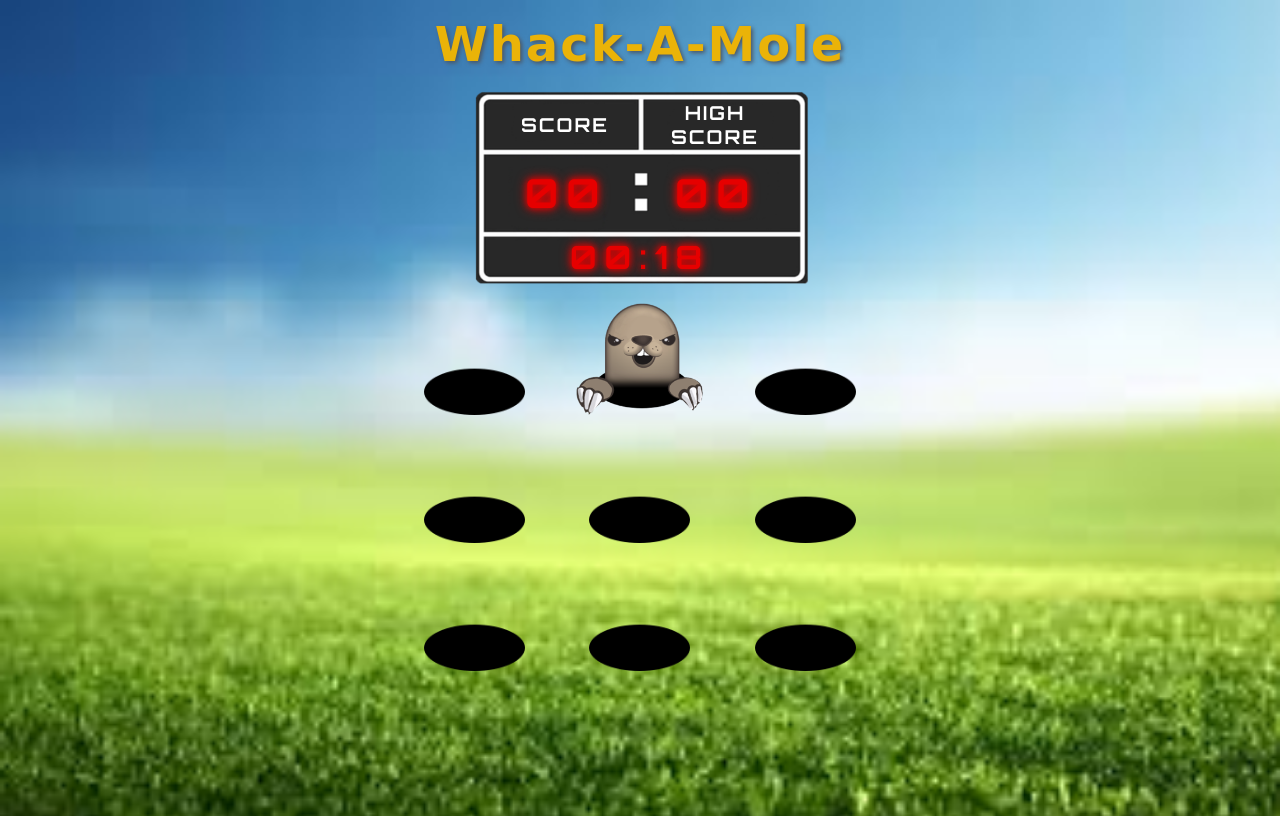
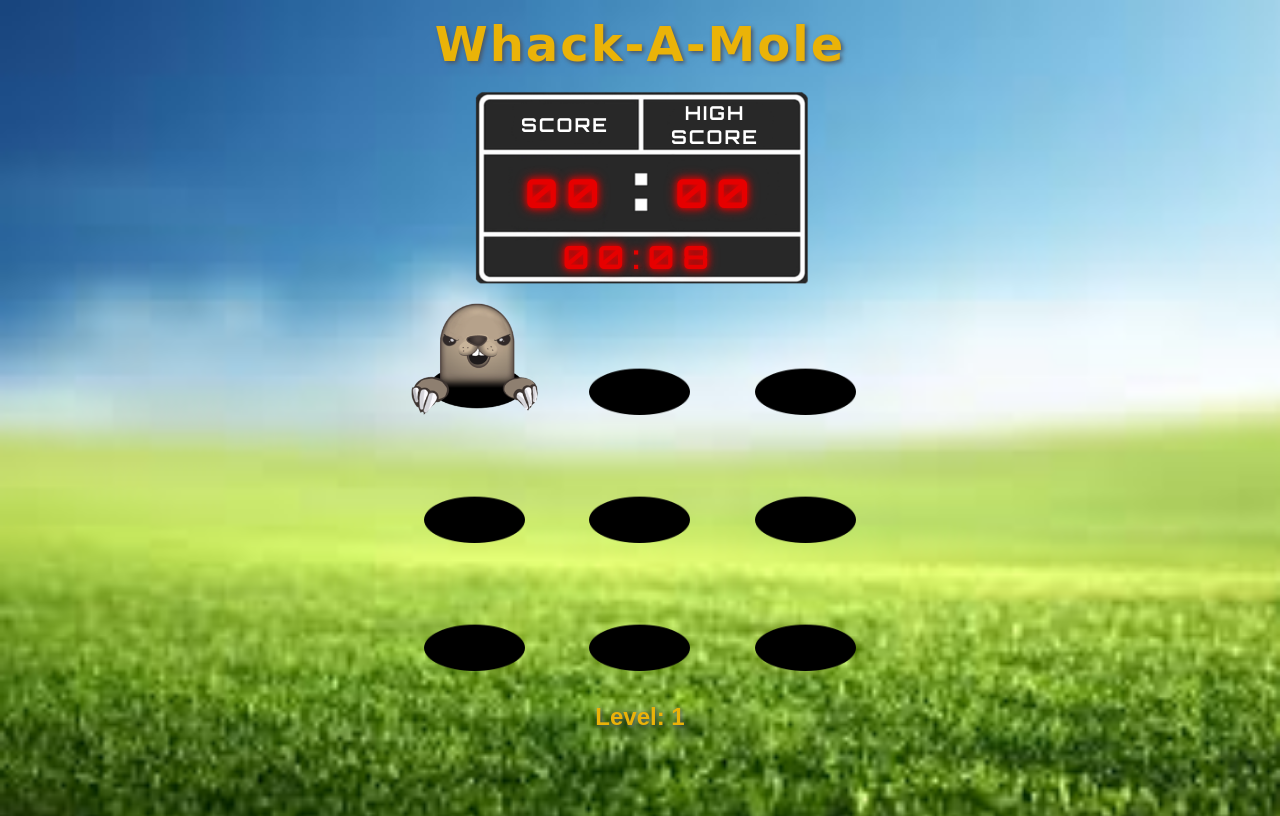
Before and after one commit to MajerAsh/whackAmole, a React (Vite) app: page / in a window 1280 px wide. Both pictures are taken after a click on the button "Play". Built offline with nearby package versions, Linux system fonts and the light colour scheme.

Commit message:
levels and buttns for return home/ retry

```diff
--- a/src/App.jsx
+++ b/src/App.jsx
@@ -20,12 +20,42 @@ export default function App() {
   );
 }
 
+// Added gameState to determine which screen to show vvvv
 function Main() {
-  const { isPlaying } = useGame();
+  const { gameState, message } = useGame();
   return (
-    <div className={isPlaying ? "game-playing" : ""}>
+    <div className={gameState === "playing" ? "game-playing" : ""}>
       <h1>Whack-A-Mole</h1>
-      {isPlaying ? <GameView /> : <WelcomeScreen />}
+      {gameState === "playing" && <GameView />}
+      {(gameState === "message" || gameState === "gameOver") && (
+        <MessageScreen message={message} />
+      )}
+      {gameState === "welcome" && <WelcomeScreen />}
     </div>
   );
 }
+
+function MessageScreen({ message }) {
+  const { startGame, setGameState } = useGame();
+  const showRetry = message === "Game Over" || message === "You Win!";
+
+  return (
+    <div className="message-screen">
+      <h2 className="game-message">{message}</h2>
+      {showRetry && (
+        <>
+          <button className="retry-btn" onClick={startGame}>
+            Try Again
+          </button>
+          <button
+            className="retry-btn"
+            style={{ marginLeft: "1rem" }}
+            onClick={() => setGameState("welcome")}
+          >
+            Return Home
+          </button>
+        </>
+      )}
+    </div>
+  );
+}
--- a/src/Field.jsx
+++ b/src/Field.jsx
@@ -2,10 +2,11 @@ import { useGame } from "./MoleContext";
 
 export default function Field() {
   const NUM_HOLES = 9;
-  const { moleIndex, bangIndex, whackMole } = useGame();
+  const { moleIndex, bangIndex, whackMole, level } = useGame();
 
-  /* returns array of booleans; false = hole, true = mole/hole */
+  /* returns an array of booleans; false = hole, true = mole/hole */
   return (
+    <>
       <ul className="field">
         {Array.from({ length: NUM_HOLES }).map((_, i) => (
           <li
@@ -21,5 +22,7 @@ export default function Field() {
           </li>
         ))}
       </ul>
+      <div className="level-display">Level: {level}</div>
+    </>
   );
 }
--- a/src/MoleContext.jsx
+++ b/src/MoleContext.jsx
@@ -8,42 +8,106 @@ export function GameProvider({ children }) {
   const NUM_HOLES = 9;
 
   const [score, setScore] = useState(0);
-  const [isPlaying, setIsPlaying] = useState(false);
+  const [gameState, setGameState] = useState("welcome");
   const [moleIndex, setMoleIndex] = useState();
   const [bangIndex, setBangIndex] = useState();
   const [highScore, setHighScore] = useState(0);
-  const [timer, setTimer] = useState(20); //
-
-  const intervalRef = useRef(); //
+  const [timer, setTimer] = useState(10); // 10 sec per level
+  const [level, setLevel] = useState(1);
+  const [molesWhacked, setMolesWhacked] = useState(0);
+  const [message, setMessage] = useState("");
 
   useEffect(() => {
-    if (isPlaying) {
-      setTimer(20); // reset timer on new game
+    const storedHighScore = localStorage.getItem("highScore");
+    if (storedHighScore) setHighScore(Number(storedHighScore));
+  }, []);
+
+  useEffect(() => {
+    localStorage.setItem("highScore", highScore);
+  }, [highScore]);
+
+  const intervalRef = useRef();
+  const moleIntervalRef = useRef();
+
+  //mole switch speed per level
+  const getMoleSpeed = (level) => {
+    if (level === 1) return 1400;
+    if (level === 2) return 1000;
+    return 700;
+  };
+
+  useEffect(() => {
+    if (gameState === "playing") {
+      setMessage(""); // Clear message on new level/game
+
+      //Timer countdown
       intervalRef.current = setInterval(() => {
         setTimer((prev) => {
           if (prev <= 1) {
             clearInterval(intervalRef.current);
-            setIsPlaying(false);
+            clearInterval(moleIntervalRef.current);
+            // Check if player advances logic
+            if (molesWhacked >= 4 && level < 3) {
+              setMessage("Level Up!");
+              setGameState("message");
+              setTimeout(() => {
+                setLevel(level + 1);
+                setTimer(10);
+                setMolesWhacked(0);
+                setGameState("playing");
+                setMessage("");
+              }, 1200); // Start next level
+            } else if (level === 3 && molesWhacked >= 4) {
+              setMessage("You Win!");
+              setGameState("message");
+            } else {
+              setMessage("Game Over");
+              setGameState("gameOver");
+            }
             return 0;
           }
           return prev - 1;
         });
       }, 1000);
+
+      moleIntervalRef.current = setInterval(() => {
+        setMoleIndex((prevIndex) => {
+          const availableIndices = Array.from(
+            { length: NUM_HOLES },
+            (_, i) => i
+          ).filter((i) => i !== prevIndex);
+          const randomIndex = Math.floor(
+            Math.random() * availableIndices.length
+          );
+          return availableIndices[randomIndex];
+        });
+        setBangIndex();
+      }, getMoleSpeed(level));
     } else {
       clearInterval(intervalRef.current);
+      clearInterval(moleIntervalRef.current);
     }
-    return () => clearInterval(intervalRef.current);
-  }, [isPlaying]);
+    return () => {
+      clearInterval(intervalRef.current);
+      clearInterval(moleIntervalRef.current);
+    };
+  }, [gameState, level, molesWhacked]);
 
   const startGame = () => {
+    clearInterval(intervalRef.current);
+    clearInterval(moleIntervalRef.current);
     setScore(0);
-    setIsPlaying(true);
+    setTimer(10);
+    setLevel(1);
+    setGameState("playing");
     setMoleIndex(Math.floor(Math.random() * NUM_HOLES));
     setBangIndex();
+    setMolesWhacked(0);
+    setMessage("");
   };
 
   const whackMole = (clickedIndex) => {
-    if (!isPlaying || timer === 0) return;
+    if (gameState !== "playing" || timer === 0) return;
     setScore((prev) => {
       const newScore = prev + 1;
       if (newScore > highScore) {
@@ -51,6 +115,7 @@ export function GameProvider({ children }) {
       }
       return newScore;
     });
+    setMolesWhacked((prev) => prev + 1);
 
     //Mole whacked:
     setBangIndex(clickedIndex);
@@ -66,32 +131,40 @@ export function GameProvider({ children }) {
         const randomIndex = Math.floor(Math.random() * availableIndices.length);
         return availableIndices[randomIndex];
       });
-
       setBangIndex();
     }, 310);
   };
 
   const resetGame = () => {
-    setIsPlaying(false);
+    clearInterval(intervalRef.current);
+    clearInterval(moleIntervalRef.current);
+    setGameState("welcome");
     setScore(0);
+    setLevel(1);
     setMoleIndex();
     setBangIndex();
-    setTimer(20);
-    clearInterval(intervalRef.current);
+    setTimer(10);
+    setMolesWhacked(0);
+    setMessage("");
   };
 
+  //context value
   return (
-    <GameContext.Provider //What we want provider to know/ be able to pass on
+    <GameContext.Provider
       value={{
         score,
         highScore,
-        isPlaying,
+        gameState,
+        setGameState,
         moleIndex,
         bangIndex,
         timer,
         startGame,
         whackMole,
         resetGame,
+        level,
+        molesWhacked,
+        message,
       }}
     >
       {children}
--- a/src/index.css
+++ b/src/index.css
@@ -55,6 +55,14 @@ div.welcome {
 
 .mole {
   background-image: url("/mole.png");
+}
+
+.level-display {
+  font-size: 1.5rem;
+  font-weight: bold;
+  margin-top: 1rem;
+  color: #eab308;
+  text-shadow: 1px 1px 4px #4b5563;
 }
 
 button {
--- /dev/null
+++ b/src/level.css
@@ -0,0 +1,54 @@
+/* ===== game messages: level up/ game over.. ===== */
+.game-message {
+  font-size: 2rem;
+  font-weight: bold;
+  margin-top: 1rem;
+  animation: pop 0.7s;
+  color: #eab308;
+  text-shadow: 2px 2px 8px #4b5563;
+}
+
+.game-message.levelup {
+  color: #22c55e; /* green */
+}
+
+.game-message.gameover {
+  color: #e60000; /* red */
+}
+
+.game-message.win {
+  color: #0ea5e9; /* blue */
+}
+
+@keyframes pop {
+  0% {
+    transform: scale(0.7);
+    opacity: 0.5;
+  }
+  60% {
+    transform: scale(1.2);
+    opacity: 1;
+  }
+  100% {
+    transform: scale(1);
+    opacity: 1;
+  }
+}
+
+/* ===== try again on game over or you win screen ===== */
+.retry-btn {
+  margin-top: 1.5rem;
+  padding: 0.7rem 2rem;
+  font-size: 1.2rem;
+  background: #eab308;
+  color: #222;
+  border: none;
+  border-radius: 0.5rem;
+  cursor: pointer;
+  font-weight: bold;
+  box-shadow: 0 2px 8px rgba(0, 0, 0, 0.1);
+  transition: background 0.2s;
+}
+.retry-btn:hover {
+  background: #facc15;
+}
--- a/src/main.jsx
+++ b/src/main.jsx
@@ -1,6 +1,7 @@
 import { StrictMode } from "react";
 import { createRoot } from "react-dom/client";
 import "./index.css";
+import "./level.css";
 import App from "./App.jsx";
 
 createRoot(document.getElementById("root")).render(
```
Also changed, not shown: example.png (deleted). Lines whose indentation alone changed are shown as unchanged.
